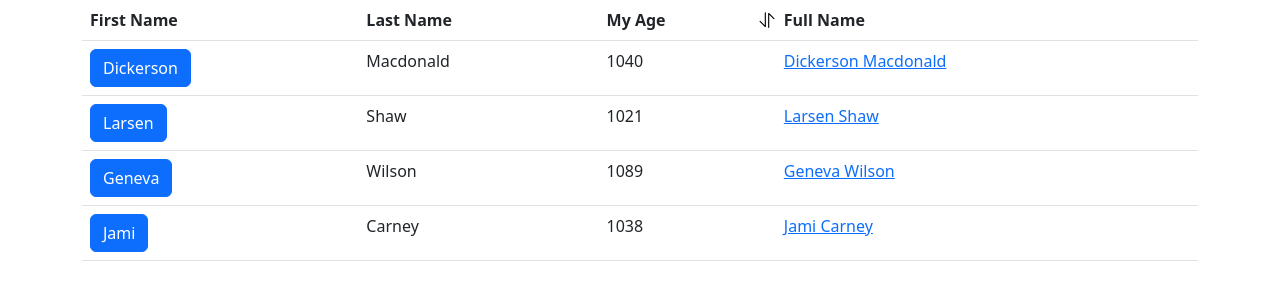
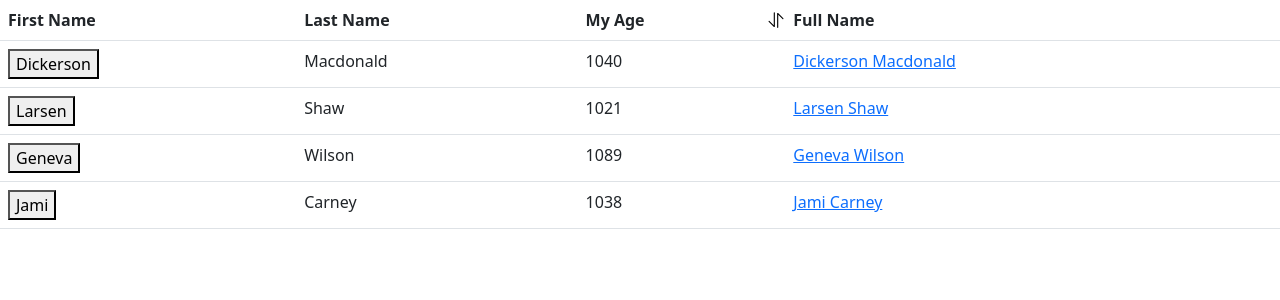
Before and after one commit to jamezzz123/react-table-component, a React (Vite) app: page / in a window 1280 px wide. Shown: the top 300 px of the page. Built offline with nearby package versions, Linux system fonts and the light colour scheme.

Commit message:
refactor: adding stying to package

```diff
--- a/package.json
+++ b/package.json
@@ -26,6 +26,7 @@
     "eslint": "^8.38.0",
     "eslint-plugin-react-hooks": "^4.6.0",
     "eslint-plugin-react-refresh": "^0.3.4",
+    "sass": "^1.62.1",
     "typescript": "^5.0.2",
     "vite": "^4.3.0"
   }
--- a/src/main.tsx
+++ b/src/main.tsx
@@ -1,7 +1,9 @@
 import React from 'react'
 import ReactDOM from 'react-dom/client'
 import App from './App.tsx'
-import 'bootstrap/dist/css/bootstrap.css';
+// import 'bootstrap/dist/css/bootstrap.css';
+import './scss/custom.scss'
+
 
 ReactDOM.createRoot(document.getElementById('root') as HTMLElement).render(
   <React.StrictMode>
--- /dev/null
+++ b/src/scss/custom.scss
@@ -0,0 +1,24 @@
+// Custom.scss
+// Option B: Include parts of Bootstrap
+
+// 1. Include functions first (so you can manipulate colors, SVGs, calc, etc)
+@import "../node_modules/bootstrap/scss/functions";
+
+// 2. Include any default variable overrides here
+
+// 3. Include remainder of required Bootstrap stylesheets (including any separate color mode stylesheets)
+@import "../../node_modules/bootstrap/scss/variables";
+// @import "../../node_modules/bootstrap/scss/variables-dark";
+
+// 4. Include any default map overrides here
+
+// 5. Include remainder of required parts
+@import "../../node_modules/bootstrap/scss/maps";
+@import "../../node_modules/bootstrap/scss/mixins";
+@import "../../node_modules/bootstrap/scss/root";
+
+// 6. Optionally include any other parts as needed
+@import "../../node_modules/bootstrap/scss/utilities";
+@import "../../node_modules/bootstrap/scss/reboot";
+@import "../../node_modules/bootstrap/scss/type";
+@import "../../node_modules/bootstrap/scss/tables";
```
Also changed, not shown: 1 other file (tests, documents, lock files or other folders).
